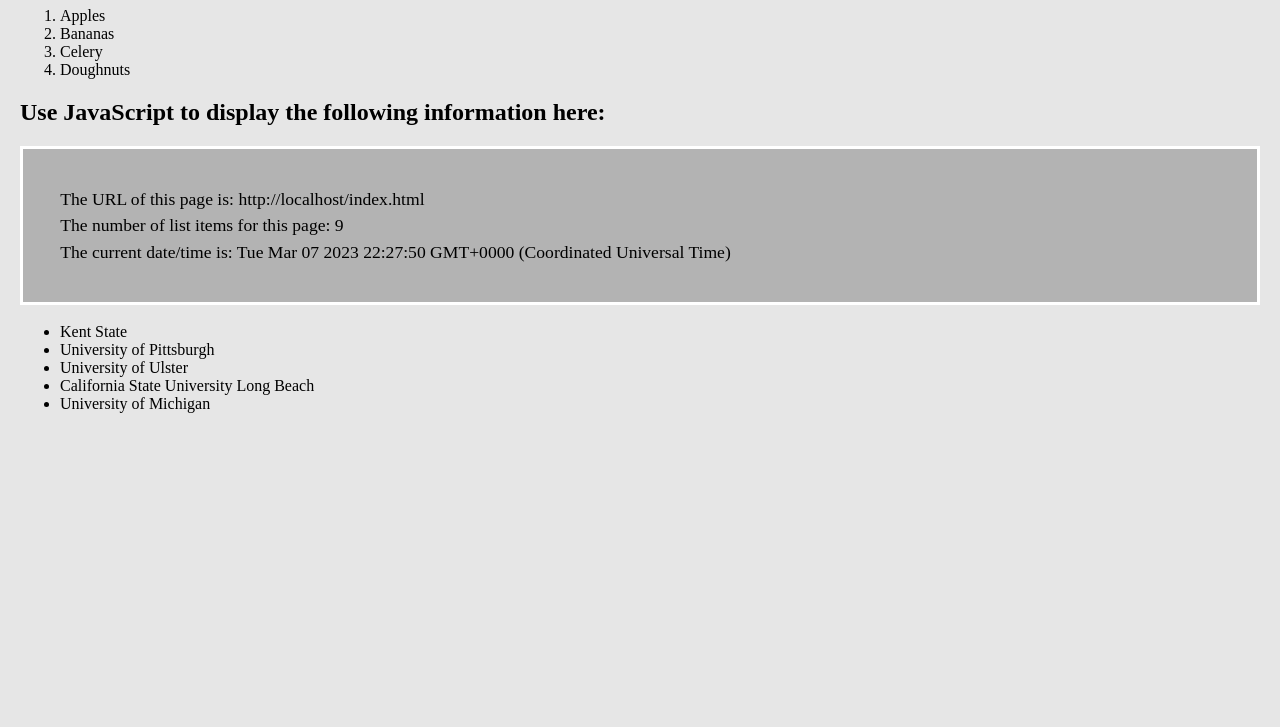
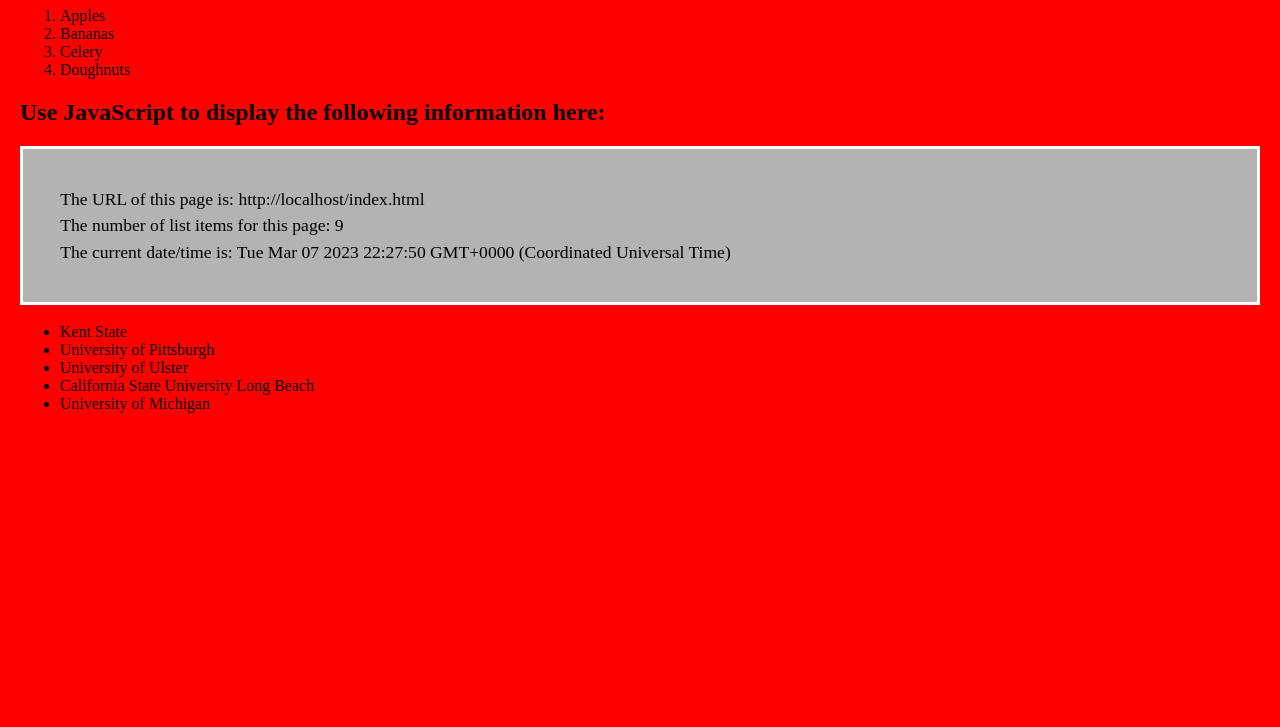
Before and after one commit to cmstruve/Week-9-JS-Discussion, a plain HTML site: page index.html in a window 1280 px wide. Shown: the part 73-800 px from the top of the page. Drawn offline with Linux system fonts and the light colour scheme.

Commit message:
Update index.html

```diff
--- a/index.html
+++ b/index.html
@@ -30,7 +30,7 @@
 		document.getElementById("time").innerHTML = new Date();
 
 		// 3. Change the background color and margin for the entire page.
-		document.body.style.backgroundColor = "#E6E6E6";
+		document.body.style.backgroundColor = "red";
 		document.body.style.margin = "20px";
 
 
```
